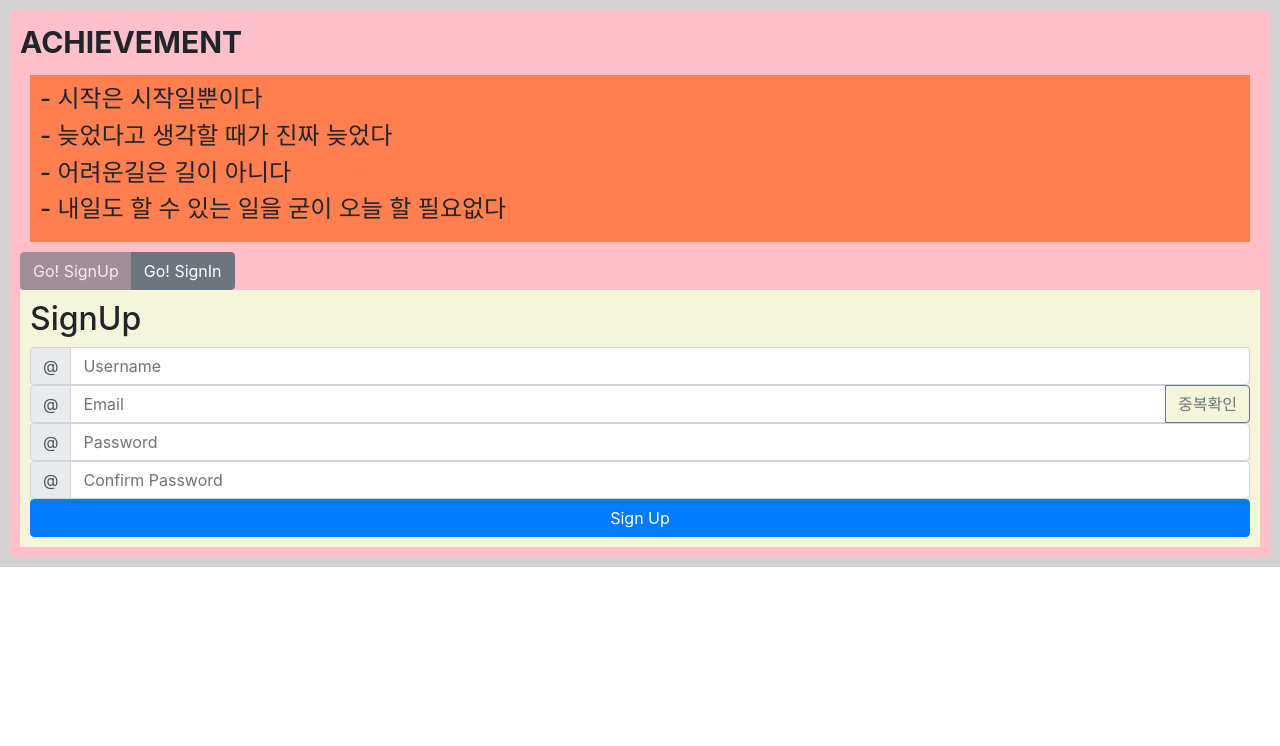
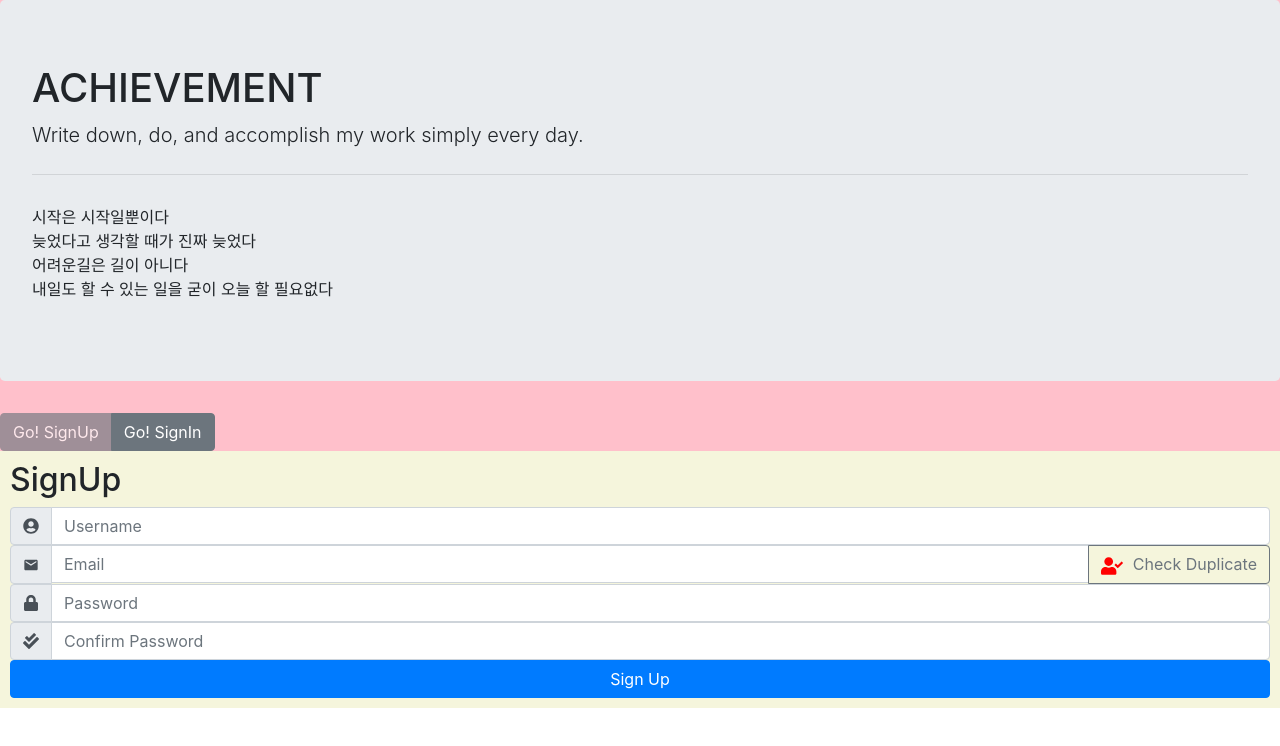
Before and after one commit to jch9537/achieve_client, a React (Create React App) app: page / in a window 1280 px wide. Both pictures are taken after a click on the button "Go! SignUp". Shown: the top 746 px of the page. Built offline with nearby package versions, Linux system fonts and the light colour scheme.

Commit message:
🚧 Styling Home Component 홈컴포넌트 꾸미기

```diff
--- a/package.json
+++ b/package.json
@@ -16,6 +16,7 @@
     "bootstrap": "^4.4.1",
     "react": "^16.12.0",
     "react-dom": "^16.12.0",
+    "react-icons": "^3.9.0",
     "react-router-dom": "^5.1.2",
     "react-scripts": "3.3.0"
   },
--- a/src/components/sign/signin.js
+++ b/src/components/sign/signin.js
@@ -1,5 +1,12 @@
 import React, { Component } from "react";
 import { Redirect } from "react-router-dom";
+import {
+  FaUserCircle,
+  FaLock,
+  FaCheckDouble,
+  FaUserCheck
+} from "react-icons/fa";
+import { MdEmail } from "react-icons/md";
 
 import api from "../../util/api";
 
@@ -75,7 +82,7 @@ class SignIn extends Component {
           <div className="input-group flex-nowrap">
             <div className="input-group-prepend">
               <span className="input-group-text" id="addon-wrapping">
-                @
+                <MdEmail />
               </span>
             </div>
             <input
@@ -91,7 +98,7 @@ class SignIn extends Component {
           <div className="input-group flex-nowrap">
             <div className="input-group-prepend">
               <span className="input-group-text" id="addon-wrapping">
-                @
+                <FaLock />
               </span>
             </div>
             <input
--- a/src/components/sign/signup.js
+++ b/src/components/sign/signup.js
@@ -1,4 +1,12 @@
 import React, { Component } from "react";
+import {
+  FaUserCircle,
+  FaLock,
+  FaCheckCircle,
+  FaCheckDouble,
+  FaUserCheck
+} from "react-icons/fa";
+import { MdEmail } from "react-icons/md";
 
 import api from "../../util/api";
 import { isEmail, isPassword } from "../../util/check";
@@ -149,10 +157,11 @@ class SignUp extends Component {
     return (
       <div style={{ backgroundColor: "beige", padding: 10 }}>
         <h2>SignUp</h2>
+        <div id="signup-input-container" style={{ marginBottom: "15" }}>
           <div className="input-group flex-nowrap">
             <div className="input-group-prepend">
               <span className="input-group-text" id="addon-wrapping">
-              @
+                <FaUserCircle />
               </span>
             </div>
             <input
@@ -168,7 +177,7 @@ class SignUp extends Component {
           <div className="input-group flex-nowrap">
             <div className="input-group-prepend">
               <span className="input-group-text" id="addon-wrapping">
-              @
+                <MdEmail />
               </span>
             </div>
             <input
@@ -187,13 +196,20 @@ class SignUp extends Component {
                 id="button-addon2"
                 onClick={this.checkDuplicateEmail}
               >
-              중복확인
+                <FaUserCheck
+                  size="22"
+                  color="red"
+                  style={{ marginRight: "10" }}
+                />
+                Check Duplicate
               </button>
               {email ? (
                 isValidEmail ? (
                   <span style={{ color: "blue" }}>사용가능한 email입니다.</span>
                 ) : (
-                <span style={{ color: "red" }}>유효하지 않은 email입니다.</span>
+                  <span style={{ color: "red" }}>
+                    유효하지 않은 email입니다.
+                  </span>
                 )
               ) : null}
             </div>
@@ -202,7 +218,7 @@ class SignUp extends Component {
           <div className="input-group flex-nowrap">
             <div className="input-group-prepend">
               <span className="input-group-text" id="addon-wrapping">
-              @
+                <FaLock />
               </span>
             </div>
             <input
@@ -216,7 +232,9 @@ class SignUp extends Component {
             />
             {password ? (
               isValidPassword ? (
-              <span style={{ color: "blue" }}>사용가능한 password입니다.</span>
+                <span style={{ color: "blue" }}>
+                  사용가능한 password입니다.
+                </span>
               ) : (
                 <span style={{ color: "red" }}>
                   8~10자의 영문/숫자 조합을 사용해주세요
@@ -228,7 +246,7 @@ class SignUp extends Component {
           <div className="input-group flex-nowrap">
             <div className="input-group-prepend">
               <span className="input-group-text" id="addon-wrapping">
-              @
+                <FaCheckDouble />
               </span>
             </div>
             <input
@@ -250,6 +268,7 @@ class SignUp extends Component {
               )
             ) : null}
           </div>
+        </div>
 
         <button
           type="button"
--- a/src/pages/Home.js
+++ b/src/pages/Home.js
@@ -16,18 +16,24 @@ class Home extends Component {
     console.log("홈 스테이트: ", this.state);
     console.log("홈 프롭: ", this.props);
     return (
-      <div style={{ backgroundColor: "pink", padding: 10 }}>
+      <div style={{ backgroundColor: "pink" }}>
         <div>
-          <div>
-            <span style={{ fontSize: 30 }}>
-              <b>ACHIEVEMENT</b>
-            </span>
-            <div style={{ backgroundColor: "coral", padding: 10, margin: 10 }}>
-              <h4>- 시작은 시작일뿐이다</h4>
-              <h4>- 늦었다고 생각할 때가 진짜 늦었다</h4>
-              <h4>- 어려운길은 길이 아니다</h4>
-              <h4>- 내일도 할 수 있는 일을 굳이 오늘 할 필요없다</h4>
-            </div>
+          <div className="jumbotron">
+            <h1 className="display-5">ACHIEVEMENT</h1>
+            <p className="lead">
+              Write down, do, and accomplish my work simply every day.
+            </p>
+            <hr className="my-4" />
+            <p style={{ marginTop: 30 }}>
+              시작은 시작일뿐이다
+              <br />
+              늦었다고 생각할 때가 진짜 늦었다
+              <br />
+              어려운길은 길이 아니다
+              <br />
+              내일도 할 수 있는 일을 굳이 오늘 할 필요없다
+              <br />
+            </p>
           </div>
           <div className="btn-group" role="group" aria-label="Basic example">
             <button
--- a/src/pages/Main.js
+++ b/src/pages/Main.js
@@ -18,7 +18,7 @@ class Main extends Component {
   };
 
   enterSubmitNewBoard = () => {
-    const { newBoard } = this.state;
+    const { newBoard: newBoard } = this.state;
 
     if (!newBoard) {
       // alert("생성할 board의 이름을 적어주세요");
@@ -39,7 +39,7 @@ class Main extends Component {
   };
 
   clickSubmitNewBoard = () => {
-    const { newBoard } = this.state;
+    const { newBoard: newBoard } = this.state;
 
     if (!newBoard) {
       // alert("생성할 board의 이름을 적어주세요");
@@ -82,7 +82,7 @@ class Main extends Component {
   }
 
   render() {
-    const { boards, newBoard } = this.state;
+    const { boards, newBoard: newBoard } = this.state;
     console.log("메인스테이트", this.state);
     console.log("메인프롭스", this.props);
 
--- a/src/shared/App.js
+++ b/src/shared/App.js
@@ -7,7 +7,7 @@ import MainRouter from "./MainRouter";
 function App(props) {
   console.log("APP프롭스", props);
   return (
-    <div style={{ backgroundColor: "lightgrey", padding: 10 }}>
+    <div style={{ backgroundColor: "lightgrey" }}>
       <Switch>
         <Route path="/:userId" component={MainRouter} />
         <Route path="/home" component={Home} />
```
Also changed, not shown: 2 other files (tests, documents, lock files or other folders). Lines whose indentation alone changed are shown as unchanged.
